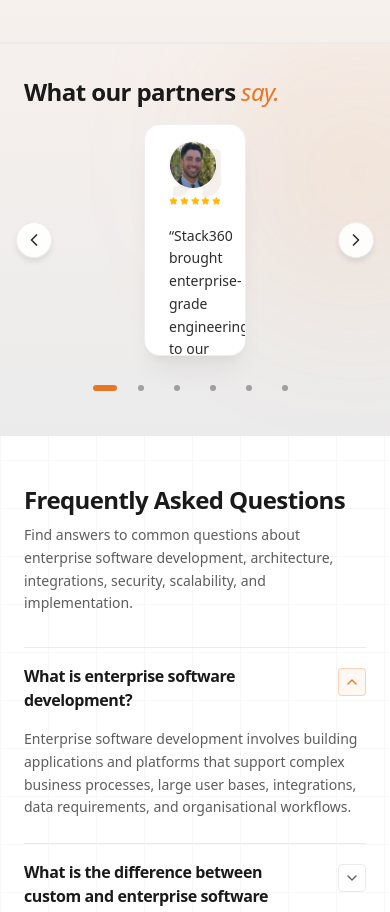
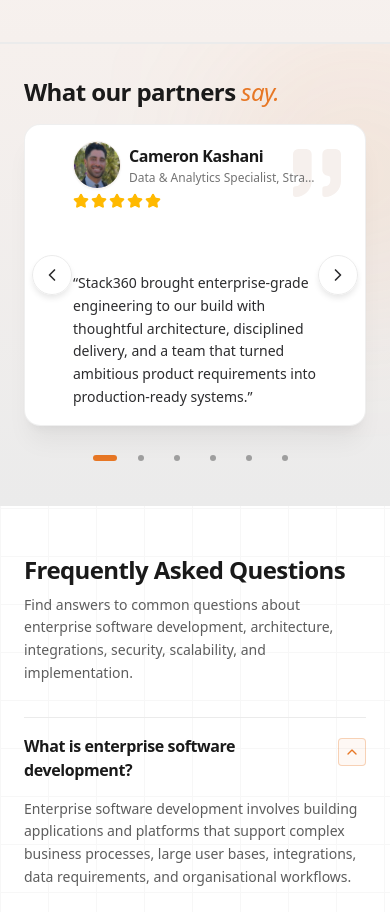
Before and after one commit to levi-dev-stack/stack360-website, a Next.js app: page /what-we-build/erp in a window 390 px wide. Shown: the part 5060-5972 px from the top of the page. Built offline with nearby package versions, Linux system fonts and the light colour scheme.

Commit message:
fix: mobile responsiv

```diff
--- a/src/components/pages/landing/TestimonialsSection/TestimonialsCarousel.tsx
+++ b/src/components/pages/landing/TestimonialsSection/TestimonialsCarousel.tsx
@@ -192,12 +192,13 @@ export default function TestimonialsCarousel() {
 
         {/* Carousel Container */}
         <div className="relative w-full" aria-live="polite" aria-atomic="true">
-          {/* Mobile Overlay Navigation Arrows */}
+          <div className="relative mx-auto w-full md:w-[calc(100%-15rem)]">
+            {/* Mobile overlay arrows sit on the card, not in a reserved gutter */}
             <button
               type="button"
               onClick={prev}
               aria-label="Previous testimonial"
-            className="absolute -left-2 top-1/2 z-30 flex h-9 w-9 -translate-y-1/2 items-center justify-center rounded-full border border-neutral-200 bg-white/90 text-neutral-800 shadow-md backdrop-blur-xs transition-transform active:scale-95 sm:hidden"
+              className="absolute left-2 top-1/2 z-30 flex h-10 w-10 -translate-y-1/2 items-center justify-center rounded-full border border-neutral-200 bg-white/95 text-neutral-800 shadow-md backdrop-blur-xs transition-transform active:scale-95 sm:hidden"
             >
               <ChevronLeft className="size-5" />
             </button>
@@ -205,17 +206,17 @@ export default function TestimonialsCarousel() {
               type="button"
               onClick={next}
               aria-label="Next testimonial"
-            className="absolute -right-2 top-1/2 z-30 flex h-9 w-9 -translate-y-1/2 items-center justify-center rounded-full border border-neutral-200 bg-white/90 text-neutral-800 shadow-md backdrop-blur-xs transition-transform active:scale-95 sm:hidden"
+              className="absolute right-2 top-1/2 z-30 flex h-10 w-10 -translate-y-1/2 items-center justify-center rounded-full border border-neutral-200 bg-white/95 text-neutral-800 shadow-md backdrop-blur-xs transition-transform active:scale-95 sm:hidden"
             >
               <ChevronRight className="size-5" />
             </button>
 
-          {/* Invisible sizing placeholder based on the longest quote in the array */}
+            {/* Invisible sizing placeholder — same width/padding as the visible card */}
             <div
               aria-hidden="true"
-            className="pointer-events-none invisible flex w-full flex-col gap-md p-md px-lg sm:p-xl md:p-2xl"
+              className="pointer-events-none invisible flex w-full flex-col gap-md px-12 py-md sm:p-xl md:p-2xl"
             >
-            <div className="flex shrink-0 items-center justify-between gap-md">
+              <div className="flex shrink-0 flex-col gap-xs sm:flex-row sm:items-center sm:justify-between sm:gap-md">
                 <div className="flex items-center gap-sm">
                   <div className="size-12 sm:size-14 md:size-16" />
                   <div>
@@ -244,8 +245,7 @@ export default function TestimonialsCarousel() {
                 dragConstraints={{ left: 0, right: 0 }}
                 dragElastic={0.15}
                 onDragEnd={handleDragEnd}
-              className="absolute left-1/2 top-0 flex h-full -translate-x-1/2 touch-pan-y select-none flex-col justify-between gap-md overflow-hidden rounded-2xl border border-neutral-200/80 bg-white p-md px-lg shadow-xl shadow-neutral-900/5 sm:p-xl md:p-2xl"
-              style={{ width: 'calc(100% - 15rem)' }}
+                className="absolute inset-0 flex h-full w-full touch-pan-y select-none flex-col justify-between gap-md overflow-hidden rounded-2xl border border-neutral-200/80 bg-white px-12 py-md shadow-xl shadow-neutral-900/5 sm:p-xl md:p-2xl"
               >
                 {/* Background Quote Accent */}
                 <Quote
@@ -283,7 +283,9 @@ export default function TestimonialsCarousel() {
                     role="img"
                     aria-label={`${current.rating} out of 5 stars`}
                   >
-                  {(['a', 'b', 'c', 'd', 'e'] as const).slice(0, current.rating || 5).map((id) => (
+                    {(['a', 'b', 'c', 'd', 'e'] as const)
+                      .slice(0, current.rating || 5)
+                      .map((id) => (
                         <Star
                           key={id}
                           className="size-4 fill-amber-400 text-amber-400 sm:size-5"
@@ -299,6 +301,7 @@ export default function TestimonialsCarousel() {
                 </blockquote>
               </motion.article>
             </AnimatePresence>
+          </div>
         </div>
 
         {/* Pagination Dots */}
```
Lines whose indentation alone changed are shown as unchanged.
